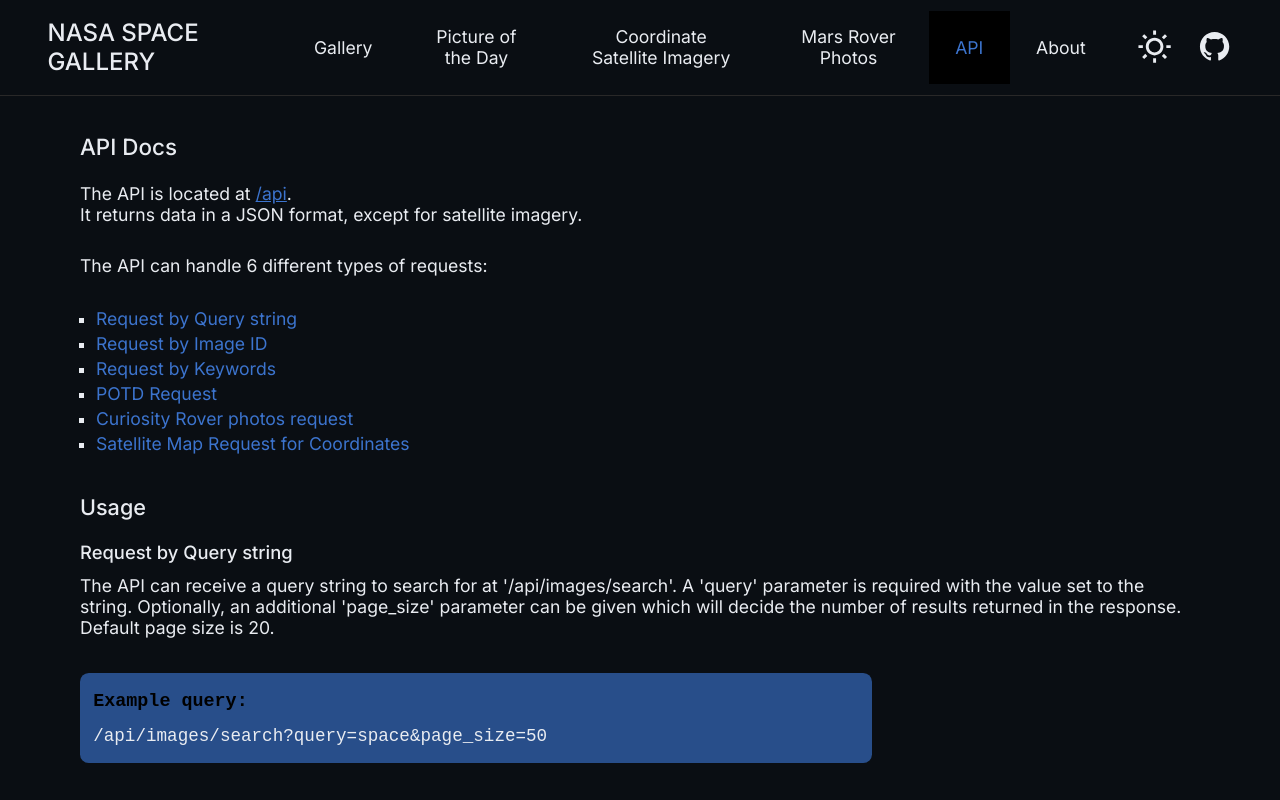
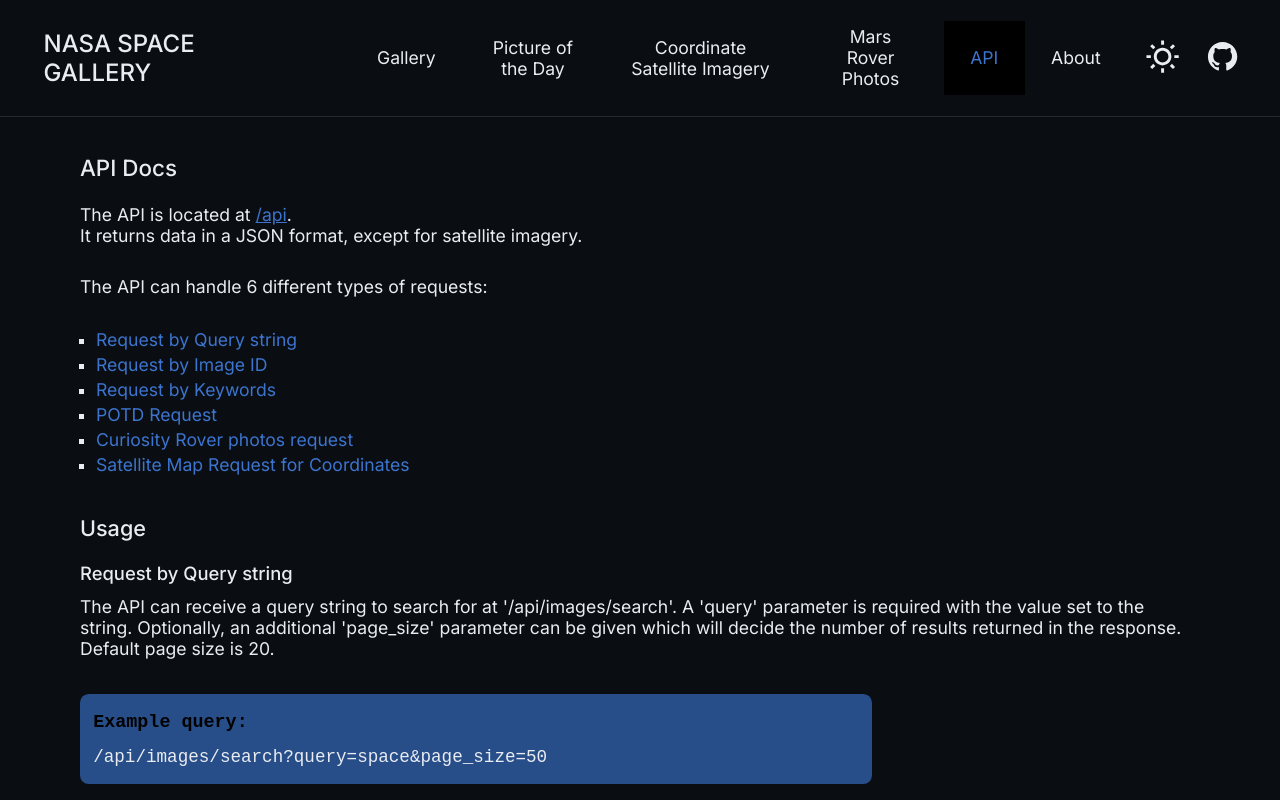
Before and after one commit to Prantaneel-Pegu/NASA-Space-Gallery, a React (Vite) app in the folder frontend/: page /api-docs in a window 1280 px wide. Shown: the top 800 px of the page. Built offline with nearby package versions, Linux system fonts and the light colour scheme.

Commit message:
Updated NavPanel and NavBar

```diff
--- a/frontend/src/components/NavPanel.tsx
+++ b/frontend/src/components/NavPanel.tsx
@@ -1,68 +1,104 @@
-import './styles/NavPanel.css';
-import { NavLink } from 'react-router-dom';
-import { NavCloseIcon, NavOpenIcon } from './SvgIcons';
+import "./styles/NavPanel.css";
+import { NavLink } from "react-router-dom";
+import { NavCloseIcon, NavOpenIcon } from "./SvgIcons";
 
-function NavPanel () {
-
-    function navToggle (): void {
-        const navPanel = document.getElementById('NavPanel');
-        const navOpen = document.getElementById('nav-open');
-        const navClose = document.getElementById('nav-close');
+function NavPanel() {
+    function navToggle(): void {
+        const navPanel = document.getElementById("NavPanel");
+        const navOpen = document.getElementById("nav-open");
+        const navClose = document.getElementById("nav-close");
 
         // Checking for null values is reqd. since these objects will be passed to functions not accepting null.
         if (navOpen === null || navClose === null) {
-            throw new Error('navOpen or navClose is null.')
+            throw new Error("navOpen or navClose is null.");
         }
 
-        if (getComputedStyle(navOpen).display === 'none' && navClose) {
-            navOpen.style.display = 'block'
-            navClose.style.display = 'none';
-        } else if (getComputedStyle(navOpen).display === 'block' && navClose) {
-            navOpen.style.display = 'none';
-            navClose.style.display = 'block';
+        if (getComputedStyle(navOpen).display === "none" && navClose) {
+            navOpen.style.display = "block";
+            navClose.style.display = "none";
+        } else if (getComputedStyle(navOpen).display === "block" && navClose) {
+            navOpen.style.display = "none";
+            navClose.style.display = "block";
         }
 
-        if (navPanel?.classList.contains('hide_nav')) {
-            navPanel.classList.remove('hide_nav')
-            navPanel.classList.add('show_nav')
-        } else if (navPanel?.classList.contains('show_nav')){
-            navPanel?.classList.remove('show_nav')
-            navPanel?.classList.add('hide_nav')
+        if (navPanel?.classList.contains("hide_nav")) {
+            navPanel.classList.remove("hide_nav");
+            navPanel.classList.add("show_nav");
+        } else if (navPanel?.classList.contains("show_nav")) {
+            navPanel?.classList.remove("show_nav");
+            navPanel?.classList.add("hide_nav");
         } else {
-            throw new Error("Can't find 'hide_nav' or 'show_nav' in NavPanel's classList.")
+            throw new Error(
+                "Can't find 'hide_nav' or 'show_nav' in NavPanel's classList."
+            );
         }
     }
 
-    function NavlinkClick () {
+    function NavlinkClick() {
         navToggle();
-        window.scrollTo(0,0);
+        window.scrollTo(0, 0);
     }
 
     return (
         <>
             <nav id="NavPanel" className="hide_nav">
                 <div id="nav-open" onClick={navToggle}>
-                    <NavOpenIcon classNames='nav-menu-open-icon'/>
+                    <NavOpenIcon classNames="nav-menu-open-icon" />
                 </div>
                 <div id="nav-close" onClick={navToggle}>
-                    <NavCloseIcon classNames='nav-menu-close-icon'/>
+                    <NavCloseIcon classNames="nav-menu-close-icon" />
                 </div>
 
-                <h2 id="nav-heading">References and Links</h2>
+                <p id="nav-heading">NASA Space Gallery</p>
+
                 <hr className="nav-divider" />
-
                 <ul id="nav-list">
-                    <NavLink to="/" className="nav_item nav_link" onClick={NavlinkClick}>Gallery </NavLink>
-                    <NavLink to="/potd" className="nav_item nav_link" onClick={NavlinkClick}>Picture of the Day </NavLink>
-                    <NavLink to="/coordinate-imagery" className="nav_item nav_link" onClick={NavlinkClick}>Coordinate Satellite Imagery </NavLink>
-                    <NavLink to="/mars-gallery" className="nav_item nav_link" onClick={NavlinkClick}>Mars Rover Photos </NavLink>
-                    <NavLink to="/api-docs" className="nav_item nav_link" onClick={NavlinkClick}>API </NavLink>
-                    <NavLink to="/about" className="nav_item nav_link" onClick={NavlinkClick}>About </NavLink>
+                    <NavLink
+                        to="/"
+                        className="nav_item nav_link"
+                        onClick={NavlinkClick}
+                    >
+                        Gallery{" "}
+                    </NavLink>
+                    <NavLink
+                        to="/potd"
+                        className="nav_item nav_link"
+                        onClick={NavlinkClick}
+                    >
+                        Picture of the Day{" "}
+                    </NavLink>
+                    <NavLink
+                        to="/coordinate-imagery"
+                        className="nav_item nav_link"
+                        onClick={NavlinkClick}
+                    >
+                        Coordinate Satellite Imagery{" "}
+                    </NavLink>
+                    <NavLink
+                        to="/mars-gallery"
+                        className="nav_item nav_link"
+                        onClick={NavlinkClick}
+                    >
+                        Mars Rover Photos{" "}
+                    </NavLink>
+                    <NavLink
+                        to="/api-docs"
+                        className="nav_item nav_link"
+                        onClick={NavlinkClick}
+                    >
+                        API{" "}
+                    </NavLink>
+                    <NavLink
+                        to="/about"
+                        className="nav_item nav_link"
+                        onClick={NavlinkClick}
+                    >
+                        About{" "}
+                    </NavLink>
                 </ul>
             </nav>
         </>
-
-    )
+    );
 }
 
 export default NavPanel;
--- a/frontend/src/components/styles/ColorSchemeToggle.css
+++ b/frontend/src/components/styles/ColorSchemeToggle.css
@@ -1,35 +1,31 @@
-.ColorSchemeToggle{
+.ColorSchemeToggle {
     width: 100%;
     display: flex;
     justify-content: flex-end;
     gap: 1.25em;
-    padding: .75em 2em;
+    padding: 0.75em 2em;
 }
 
-.icon{
+.icon {
     font-size: 2rem;
 }
 
-.cst-github-icon, .cst-sun-icon, .cst-moon-icon {
+.cst-github-icon,
+.cst-sun-icon,
+.cst-moon-icon {
     width: 1.1em;
     height: 1.1em;
     fill: var(--text-color);
-    transition: fill .4s;
+    transition: fill 0.4s;
 }
 
-.cst-github-icon {
-
-}
-
-.cst-github-icon:hover, .cst-sun-icon:hover, .cst-moon-icon:hover {
+.cst-github-icon:hover,
+.cst-sun-icon:hover,
+.cst-moon-icon:hover {
     cursor: pointer;
     fill: var(--cst-icon-hover-color);
 }
 
-/* .cst-sun-icon:hover, .cst-moon-icon:hover {
-    cursor: pointer;
-} */
-
-.toggle-hidden{
+.toggle-hidden {
     display: none;
 }
--- a/frontend/src/components/styles/NavBar.css
+++ b/frontend/src/components/styles/NavBar.css
@@ -1,4 +1,4 @@
-#NavBarCompact{
+#NavBarCompact {
     width: 100%;
     background-color: var(--body-bgcolor);
     display: flex;
@@ -25,7 +25,7 @@
     font-weight: 500;
     color: var(--text-color);
     text-decoration: none;
-    transition: color .4s;
+    transition: color 0.4s;
 }
 
 #navbar-header-text:hover {
@@ -44,7 +44,6 @@
 /* Media Queries */
 
 @media screen and (min-width: 975px) {
-
     :root {
         --navbar-height: 1.75em !important;
         --gallery-mtop: 0px !important;
@@ -68,6 +67,7 @@
     .nav_link {
         padding: 1.5em 1.5em !important;
         height: 100% !important;
+        font-size: 1.1rem !important;
     }
 
     .nav_link.active {
@@ -78,7 +78,8 @@
 
     .ColorSchemeToggle {
         width: max-content !important;
-        margin-left: 2.5em !important;
+        margin-left: 1.75em !important;
+        margin-right: -0.75em !important;
         padding: 1em 0 !important;
         gap: 2.5em !important;
         justify-content: space-around !important;
@@ -90,12 +91,24 @@
         justify-content: space-between;
         padding: 0 4.75em;
     }
+
+    #navbar-header {
+        display: block;
+        padding: 1em 0;
+        margin-left: -0.25rem;
+        padding-right: 10em;
+        width: max-content;
+    }
 }
 
 @media screen and (min-width: 1375px) {
     #NavBarLong {
         justify-content: space-between;
         padding: 0 5.5em;
+    }
+
+    #navbar-header {
+        padding-right: 12em;
     }
 }
 
--- a/frontend/src/components/styles/NavPanel.css
+++ b/frontend/src/components/styles/NavPanel.css
@@ -1,25 +1,25 @@
 /* NavPanel is nested inside div#nav-bar. See App.css for more info */
 
 #NavPanel {
+    height: 100%;
+    max-width: min(25rem, 82.5%);
     font-size: 1rem;
     position: fixed;
     top: 0;
     padding: 2.5rem 0 0;
     background-color: var(--body-bgcolor);
     z-index: var(--z-index-navpanel);
-    border-right: 2px solid var(--secondary-color);
-    border-bottom: 2px solid var(--secondary-color);
-    border-bottom-right-radius: .5em;
-    transition: left .4s;
+    transition: left 0.4s;
+    border-right: 1.5px solid rgb(41, 40, 40);
 }
 
-#nav-open{
+#nav-open {
     display: block;
     font-size: 1.5rem;
     position: fixed;
     top: 0;
     left: 0;
-    margin: .5em;
+    margin: 0.5em;
     width: 1.1em;
     height: 1.1em;
 }
@@ -28,14 +28,14 @@
     fill: var(--text-color);
 }
 
-#nav-close{
+#nav-close {
     display: block;
     font-size: 1.75rem;
     display: none;
     position: fixed;
     top: 0;
     left: 0;
-    margin: .35em;
+    margin: 0.35em;
     width: 1.1em;
     height: 1.1em;
 }
@@ -44,49 +44,45 @@
     fill: var(--text-color);
 }
 
-.show_nav{
+.show_nav {
     left: 0;
 }
 
-.hide_nav{
+.hide_nav {
     left: -50rem;
 }
 
-#nav-heading{
-    color: var(--nav-panel-heading-color);
-    margin: .5em 1.75em .5em 1.75em;
-    font-size: 1.35em;
-    text-align: center;
+#nav-heading {
+    color: var(--text-color);
+    margin: 1em 1.5em 1.55em;
+    font-size: 1.35rem;
+    font-weight: 700;
 }
 
-.nav-divider{
-    margin-top: .5em;
-    border: 1px solid var(--accent-color);
-}
-
-#nav-list{
+#nav-list {
     margin: 1em 0;
     margin-bottom: 1.25em;
     display: flex;
     flex-direction: column;
+    gap: 0.85rem;
     font-weight: 500;
     list-style: none;
 }
 
-.nav_link{
-    font-size: 1.1rem;
+.nav_link {
+    font-size: 1.15rem;
     text-decoration: none;
-    padding: .8em 1.75em;
+    padding: 0.8em 1.75em;
     color: var(--text-color);
-    transition: color .4s, background-color .4s;
+    transition: color 0.4s, background-color 0.4s;
 }
 
-.nav_link:hover{
+.nav_link:hover {
     color: var(--primary-color);
     backdrop-filter: blur(1em);
 }
 
-.nav_link:active{
+.nav_link:active {
     color: var(--accent-color);
     background-color: var(--secondary-color);
 }
@@ -97,8 +93,18 @@
 
 /* Media queries */
 
+@media screen and (min-width: 450px) {
+    .nav_link {
+        font-size: 1.25rem;
+    }
+
+    #nav-heading {
+        font-size: 1.45em;
+    }
+}
+
 @media screen and (min-width: 935px) {
-    .nav_link:hover{
+    .nav_link:hover {
         color: var(--navbar-hover-text);
         background-color: var(--navbar-hover-bg);
     }
```
Also changed, not shown: 13 other files (tests, documents, lock files or other folders).
